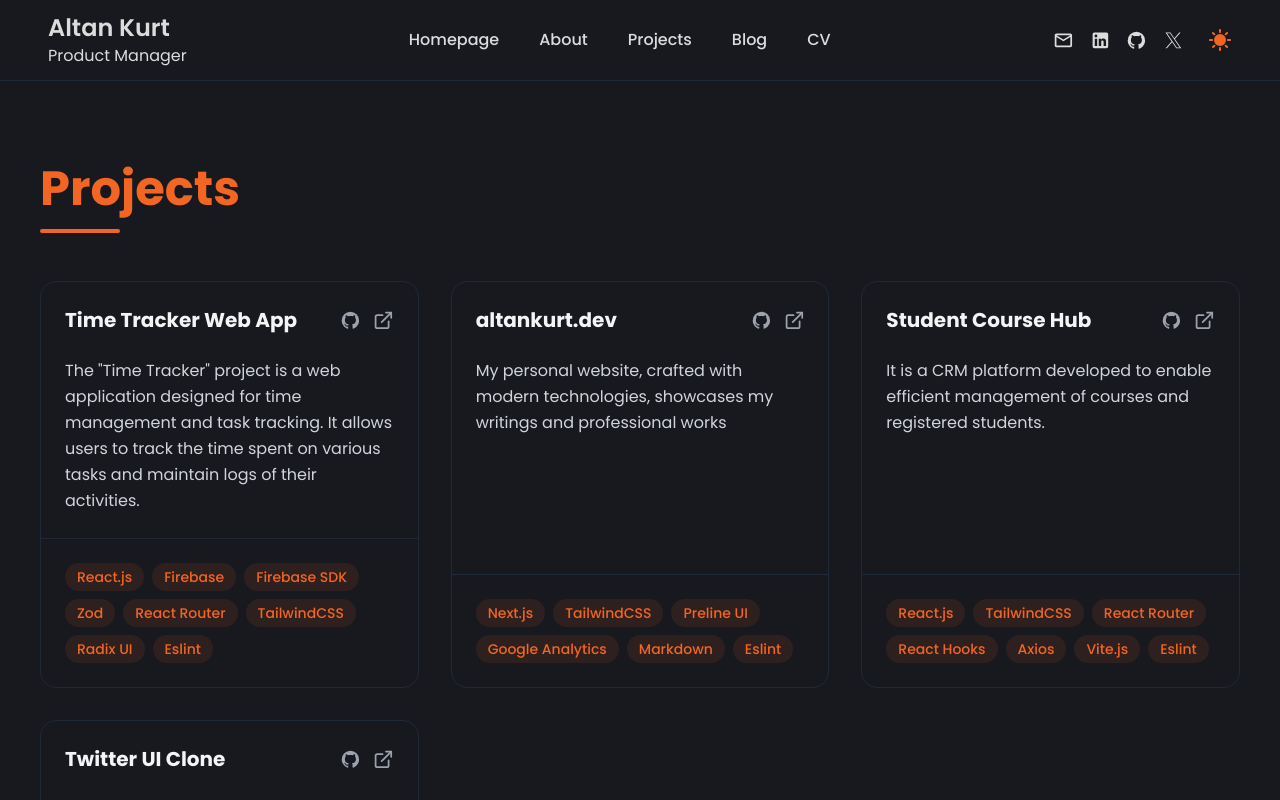
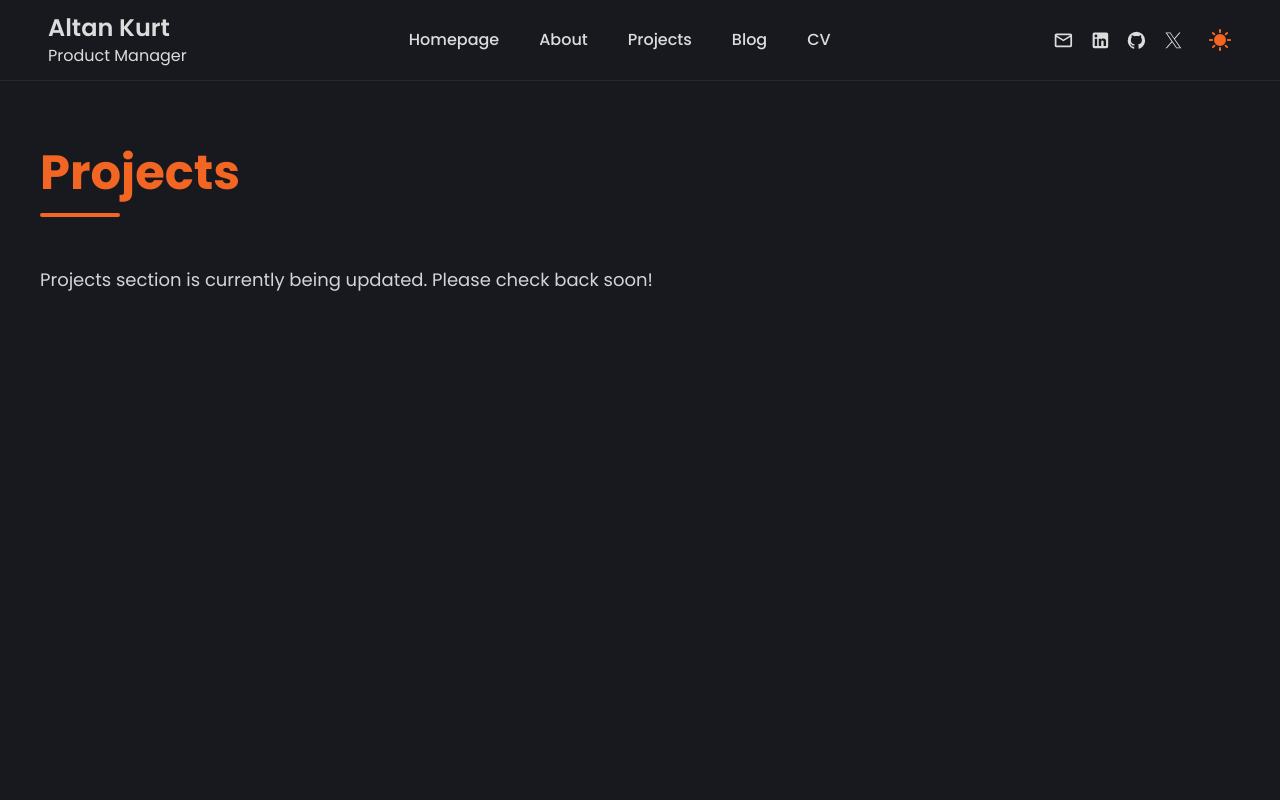
Before and after one commit to altankurt/altankurt.com, a Next.js app: page /projects in a window 1280 px wide. Shown: the top 800 px of the page. Built offline with nearby package versions, Linux system fonts and the light colour scheme.

Commit message:
update project page

```diff
--- a/src/pages/projects/index.js
+++ b/src/pages/projects/index.js
@@ -6,13 +6,18 @@ export default function Projects() {
   const router = useRouter()
 
   return (
-    <section className="min-h-screen py-16 px-6">
+    <section className="min-h-screen py-12 px-6">
       <div className="max-w-7xl mx-auto space-y-12">
         <div className="space-y-4">
           <h1 className="text-4xl md:text-5xl font-bold text-primary">Projects</h1>
           <div className="w-20 h-1 bg-primary rounded-full"></div>
         </div>
 
+        <p className="text-lg text-gray-600 dark:text-gray-300 leading-relaxed">
+          Projects section is currently being updated. Please check back soon!
+        </p>
+
+        {/* Projects will be updated soon
         <ol className="grid md:grid-cols-2 lg:grid-cols-3 gap-8">
           {projects.map(project => (
             <li
@@ -58,6 +63,7 @@ export default function Projects() {
             </li>
           ))}
         </ol>
+        */}
       </div>
     </section>
   )
```
